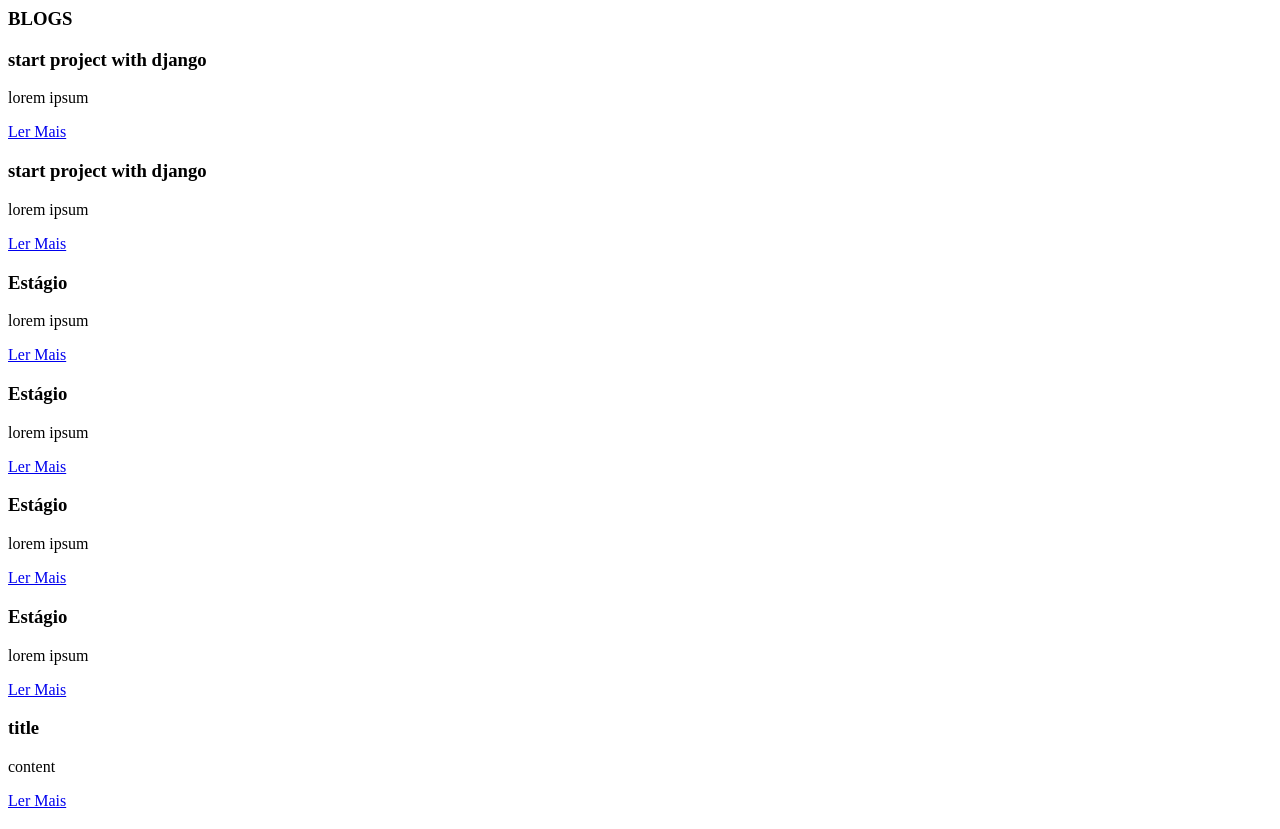
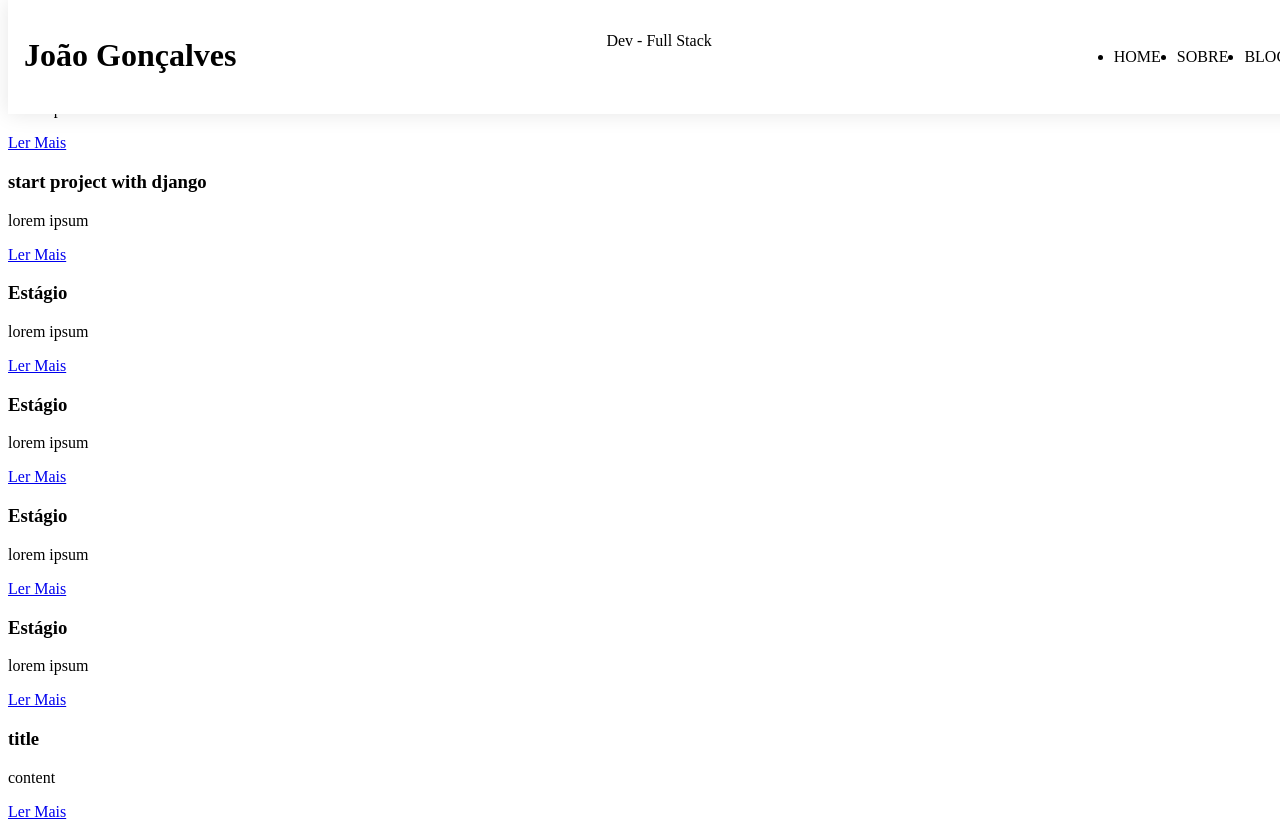
Before and after one commit to jooaogbriel/django-api, a Django app: template articles/templates/blog_post_list.html in a window 1280 px wide. Before the commit the page ends 808 px from the top, so only its background shows below. Run offline with Django 4.2, Linux system fonts and the light colour scheme; the template is opened without the code that fills it: values that come from a table or form of the project are taken from there, others are empty; data comes from the database, SQL or seed files in the repository.

Commit message:
feat: add styles files

```diff
--- /dev/null
+++ b/articles/static/css/styles.css
@@ -0,0 +1,17 @@
+header {
+    box-shadow: 0px 0px 20px rgba(0, 0, 0, 0.1);
+    background: #fff;
+    position: fixed;
+    width: 100%;
+    top: 0;
+   }
+
+   header, nav ul {
+    display: flex;
+    justify-content: space-between;
+    padding: 1rem;
+   }
+
+   nav ul li {
+    margin-left: 1rem;
+   }
--- a/articles/templates/base.html
+++ b/articles/templates/base.html
@@ -1,18 +1,27 @@
+{% load static %}
+
 <!DOCTYPE html>
 <html lang="en">
 <head>
     <meta charset="UTF-8">
     <meta name="viewport" content="width=device-width, initial-scale=1.0">
-    <title>Seu Blog Personalizado</title>
+    <link rel="stylesheet" type="text/css" href="{% static 'css/styles.css' %}">
+    <title>João Gonçalves - FullStack</title>
 </head>
 <body>
-    <h1>Seu Blog Personalizado</h1>
-
-    <ul>
-        {% for post in posts %}
-            <li>{{ post.title }} - {{ post.content }}</li>
-
-        {% endfor %}
-    </ul>
+    <header>
+        <h1>João Gonçalves</h1>
+        <p>Dev - Full Stack</p>
+        <nav>
+         <ul>
+          <li>HOME</li>
+          <li>SOBRE</li>
+          <li>BLOG</li>
+         </ul>
+        </nav>
+    </header>
+    <main>
+        {% block content %}{% endblock %}
+    </main>
 </body>
 </html>
--- a/articles/templates/blog_post_list.html
+++ b/articles/templates/blog_post_list.html
@@ -1,3 +1,4 @@
+{% extends 'base.html' %}
 {% block content %}
   <h3>BLOGS</h3>
 
--- a/trydjango/urls.py
+++ b/trydjango/urls.py
@@ -25,6 +25,6 @@
     path('api/blog/<int:pk>/', BlogPostDetailView.as_view(), name='blog-post-detail'),
     path('api/comments/', CommentListCreateView.as_view(), name='comment-list'),
     path('api/comments/<int:pk>/', CommentDetailView.as_view(), name='comment-detail'),
-    path('blog/', CustomBlogView.as_view(), name='custom-blog-view'),
+    path('', CustomBlogView.as_view(), name='custom-blog-view'),
     path('blog/<int:pk>/', CustomBlogDetailView.as_view(), name='custom-blog-detail'),
 ]
```
